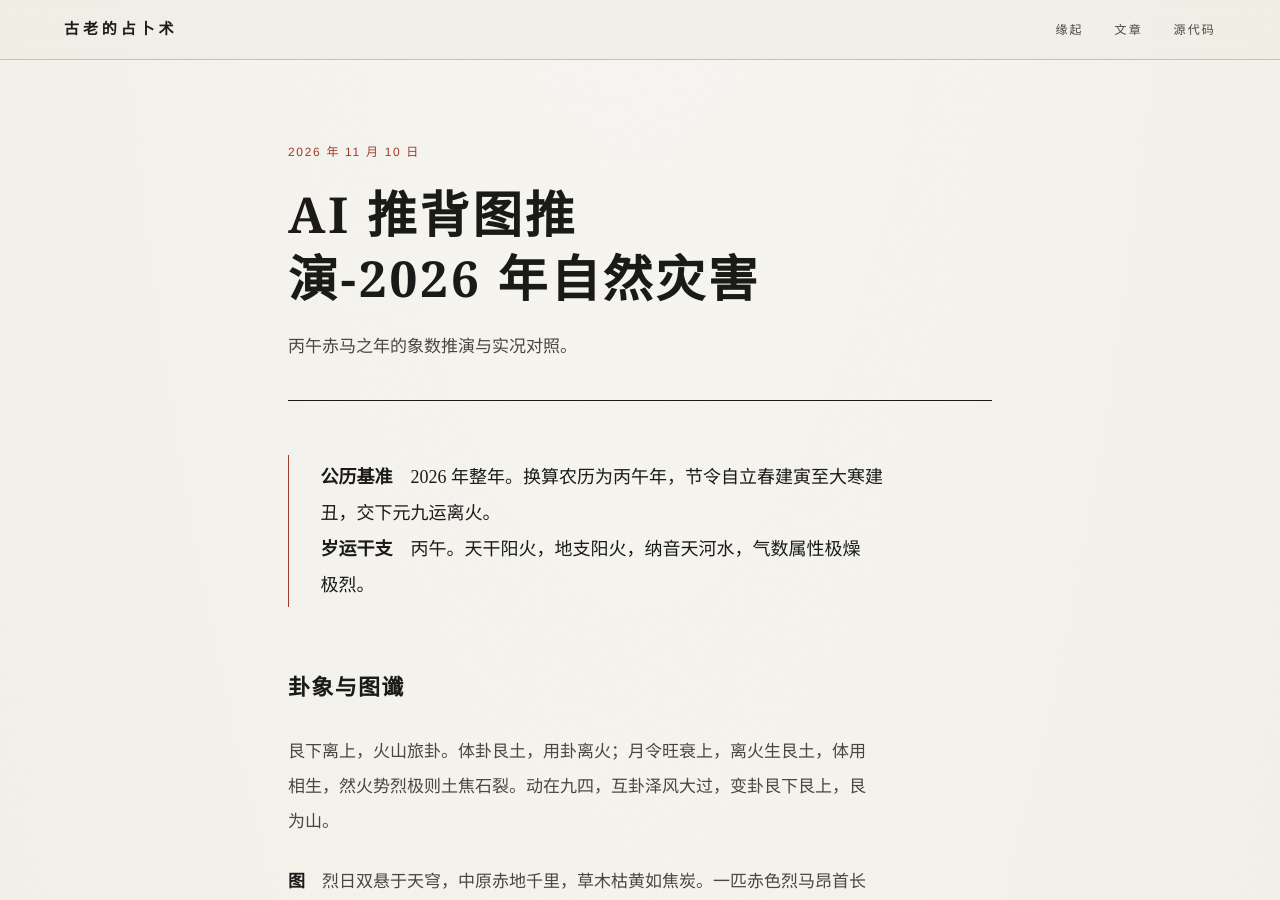
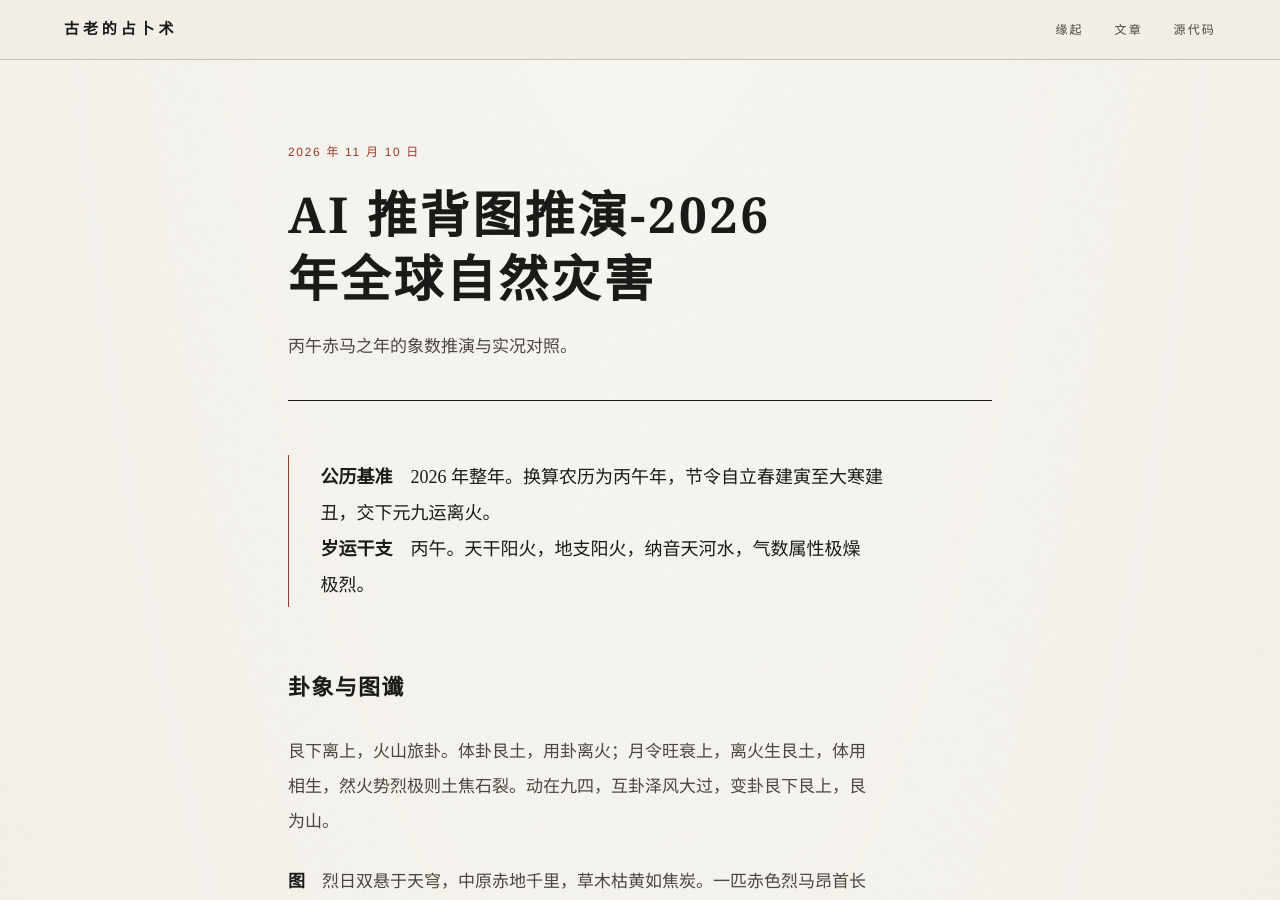
Before and after one commit to 13734795725zhao-rgb/ancient-divination, a Jekyll site: the page built from _posts/2026-11-10-bingwu-tuibei-tu.md, in a window 1280 px wide and 900 px high. Built offline with Jekyll 4.4.1, drawn with Linux system fonts in a browser that asks for light colours; some of the changed text lies outside the part shown.

Commit message:
修订：标题改为 2026 年全球自然灾害；移除文末来源说明

```diff
--- a/_posts/2026-11-10-bingwu-tuibei-tu.md
+++ b/_posts/2026-11-10-bingwu-tuibei-tu.md
@@ -1,5 +1,5 @@
 ---
-title: AI 推背图推演-2026 年自然灾害
+title: AI 推背图推演-2026 年全球自然灾害
 date: 2026-11-10
 summary: 丙午赤马之年的象数推演与实况对照。
 ---
```
Also changed, not shown: other parts of _posts/2026-11-10-bingwu-tuibei-tu.md (+0 -4 lines).
